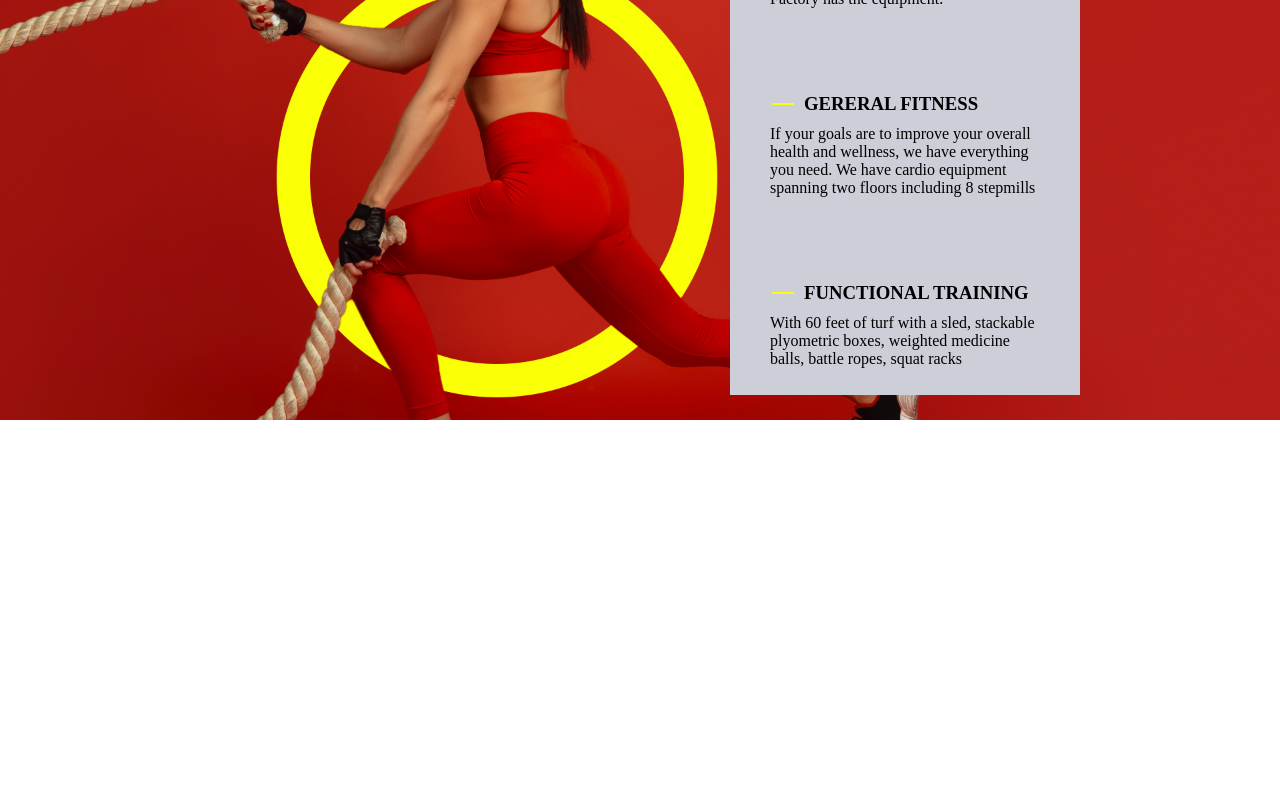
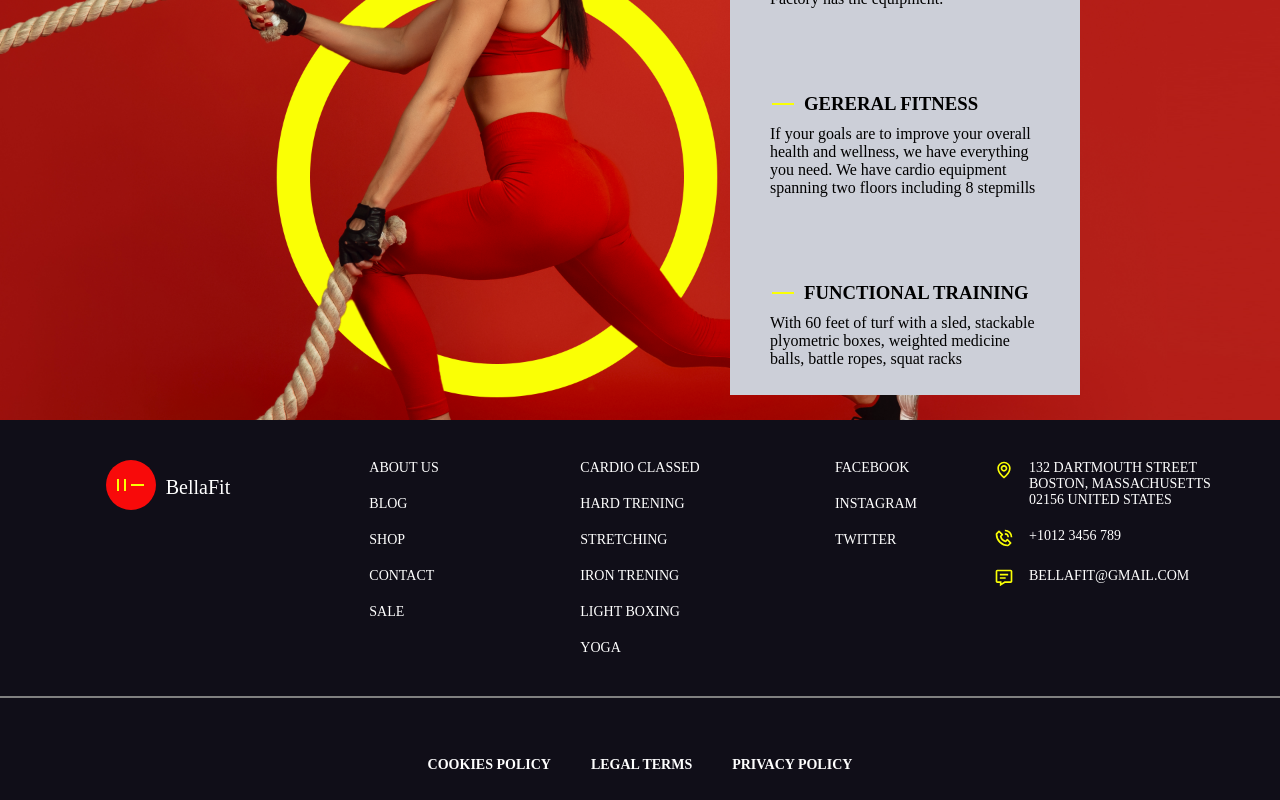
Before and after one commit to Zharyk00/BellaFit, a React (Create React App) app: page / in a window 1280 px wide. Shown: the part 2162-2962 px from the top of the page. Before the commit the page ends 2582 px from the top, so only its background shows below. Built offline with nearby package versions, Linux system fonts and the light colour scheme.

Commit message:
add footer and made responsive

```diff
--- a/src/Components/Home.js
+++ b/src/Components/Home.js
@@ -1,11 +1,13 @@
 import '../Styles/Home/Home.css'
 import { HiOutlineArrowNarrowRight } from 'react-icons/hi'
+import { BiMap, BiPhoneCall, BiMessageDetail } from 'react-icons/bi'
 import React, { useState } from "react";
 import { Swiper, SwiperSlide } from "swiper/react";
 import "swiper/css";
 import "swiper/css/pagination";
 import "./styles.css";
 import { Pagination } from "swiper";
+import { Link } from 'react-router-dom';
 
 function Home() {
     const [value, setValue] = useState(500)
@@ -149,6 +151,49 @@ function Home() {
                     </section>
                 </main>
             </div>
+            <footer>
+                <main className='footer_content'>
+                    <figure className='logo'>
+                        <Link to={'/'} className='circle'>
+                            <div className='vertical_lines'></div>
+                            <div className='vertical_lines'></div>
+                            <div className='horizontal_line'></div>
+                        </Link>
+                        <figcaption><Link to={'/'}>BellaFit</Link></figcaption>
+                    </figure>
+                    <ul>
+                        <li>ABOUT US</li>
+                        <li>BLOG</li>
+                        <li>SHOP</li>
+                        <li>CONTACT</li>
+                        <li>SALE</li>
+                    </ul>
+                    <ul>
+                        <li>CARDIO CLASSED</li>
+                        <li>HARD TRENING</li>
+                        <li>STRETCHING</li>
+                        <li>IRON TRENING</li>
+                        <li>LIGHT BOXING</li>
+                        <li>YOGA</li>
+                    </ul>
+                    <ul>
+                        <li>FACEBOOK</li>
+                        <li>INSTAGRAM</li>
+                        <li>TWITTER</li>
+                    </ul>
+                    <ul className='with_icons'>
+                        <li> <BiMap size={'20px'} color={'#FAFF05'} />132 DARTMOUTH STREET BOSTON, MASSACHUSETTS 02156 UNITED STATES</li>
+                        <li> <BiPhoneCall size={'20px'} color={'#FAFF05'} />+1012 3456 789</li>
+                        <li><BiMessageDetail size={'20px'} color={'#FAFF05'} />BELLAFIT@GMAIL.COM</li>
+                    </ul>
+                </main>
+                <hr style={{ backgroundColor: 'grey', height: '2px', border: 'none' }} />
+                <div className='last_footer_cont'>
+                    <h4>COOKIES POLICY</h4>
+                    <h4> LEGAL TERMS</h4>
+                    <h4 >PRIVACY POLICY</h4>
+                </div>
+            </footer>
         </div>
     )
 }
--- a/src/Styles/Home/Home.css
+++ b/src/Styles/Home/Home.css
@@ -296,4 +296,96 @@
   border: 1px solid #FAFF05;
   transform: rotate(90deg);
   margin-left: 12px;
+}
+.main_home_content footer {
+  display: grid;
+  height: auto;
+  grid-template-rows: 4fr 0.5fr 1fr;
+  background-color: #100E18;
+  color: #FFFFFF;
+  font-size: 14px;
+}
+@media (max-width: 415px) {
+  .main_home_content footer {
+    grid-template-rows: 5fr 0.5fr 0.5fr;
+  }
+}
+.main_home_content footer .footer_content {
+  display: grid;
+  grid-template-columns: repeat(auto-fit, minmax(200px, 1fr));
+  justify-items: center;
+  align-items: start;
+  padding: 40px 50px;
+}
+@media (max-width: 415px) {
+  .main_home_content footer .footer_content {
+    justify-items: start;
+    row-gap: 10px;
+    padding: 40px 30px;
+  }
+}
+.main_home_content footer .footer_content ul {
+  display: grid;
+  row-gap: 20px;
+}
+.main_home_content footer .footer_content .with_icons > li {
+  display: grid;
+  -moz-column-gap: 15px;
+       column-gap: 15px;
+  grid-auto-flow: column;
+  justify-content: start;
+}
+.main_home_content footer .footer_content .logo {
+  display: grid;
+  grid-auto-flow: column;
+  align-items: start;
+  justify-content: center;
+  -moz-column-gap: 10px;
+       column-gap: 10px;
+}
+@media (max-width: 415px) {
+  .main_home_content footer .footer_content .logo {
+    display: none;
+  }
+}
+.main_home_content footer .footer_content .logo .circle {
+  display: grid;
+  grid-auto-flow: column;
+  width: 50px;
+  height: 50px;
+  background: #f80a0a;
+  border-radius: 50%;
+  justify-content: center;
+  align-items: center;
+  -moz-column-gap: 5px;
+       column-gap: 5px;
+}
+.main_home_content footer .footer_content .logo .circle .vertical_lines {
+  height: 10.59px;
+  border: 1px solid #FAFF05;
+}
+.main_home_content footer .footer_content .logo .circle .horizontal_line {
+  width: 10.59px;
+  border: 1px solid #FAFF05;
+}
+.main_home_content footer .footer_content .logo figcaption {
+  margin-top: 16px;
+  font-size: 20px;
+}
+.main_home_content footer .footer_content .logo figcaption a {
+  color: white;
+}
+.main_home_content footer .last_footer_cont {
+  display: grid;
+  grid-auto-flow: column;
+  place-content: center;
+  -moz-column-gap: 40px;
+       column-gap: 40px;
+}
+@media (max-width: 415px) {
+  .main_home_content footer .last_footer_cont {
+    display: grid;
+    grid-auto-flow: row;
+    row-gap: 20px;
+  }
 }/*# sourceMappingURL=Home.css.map */
--- a/src/Styles/Home/Home.sass
+++ b/src/Styles/Home/Home.sass
@@ -227,3 +227,71 @@
                         border: 1px solid #FAFF05
                         transform: rotate(90deg)
                         margin-left: 12px
+    footer
+        display: grid
+        height: auto
+        grid-template-rows: 4fr 0.5fr 1fr
+        background-color: #100E18
+        color: #FFFFFF
+        font-size: 14px
+        @media (max-width: 415px)
+            grid-template-rows: 5fr 0.5fr 0.5fr
+
+        .footer_content
+            display: grid
+            grid-template-columns: repeat(auto-fit , minmax(200px , 1fr))
+            justify-items: center
+            align-items: start
+            padding: 40px 50px
+            @media (max-width: 415px)
+                justify-items: start
+                row-gap: 10px
+                padding: 40px 30px
+
+            ul
+                display: grid
+                row-gap: 20px
+            .with_icons > li
+                display: grid
+                column-gap: 15px
+                grid-auto-flow: column
+                justify-content: start
+
+            .logo
+                display: grid
+                grid-auto-flow: column
+                align-items: start
+                justify-content: center
+                column-gap: 10px
+                @media (max-width: 415px)
+                    display: none
+                .circle
+                    display: grid
+                    grid-auto-flow: column
+                    width: 50px
+                    height: 50px
+                    background: #f80a0a
+                    border-radius: 50%
+                    justify-content: center
+                    align-items: center
+                    column-gap: 5px
+                    .vertical_lines
+                        height: 10.59px
+                        border: 1px solid #FAFF05
+                    .horizontal_line
+                        width: 10.59px
+                        border: 1px solid #FAFF05
+                figcaption
+                    margin-top: 16px
+                    font-size: 20px
+                    a
+                        color: white
+        .last_footer_cont
+            display: grid
+            grid-auto-flow: column
+            place-content: center
+            column-gap: 40px
+            @media (max-width: 415px)
+                display: grid
+                grid-auto-flow: row
+                row-gap: 20px
```
Also changed, not shown: 1 other file (tests, documents, lock files or other folders).
